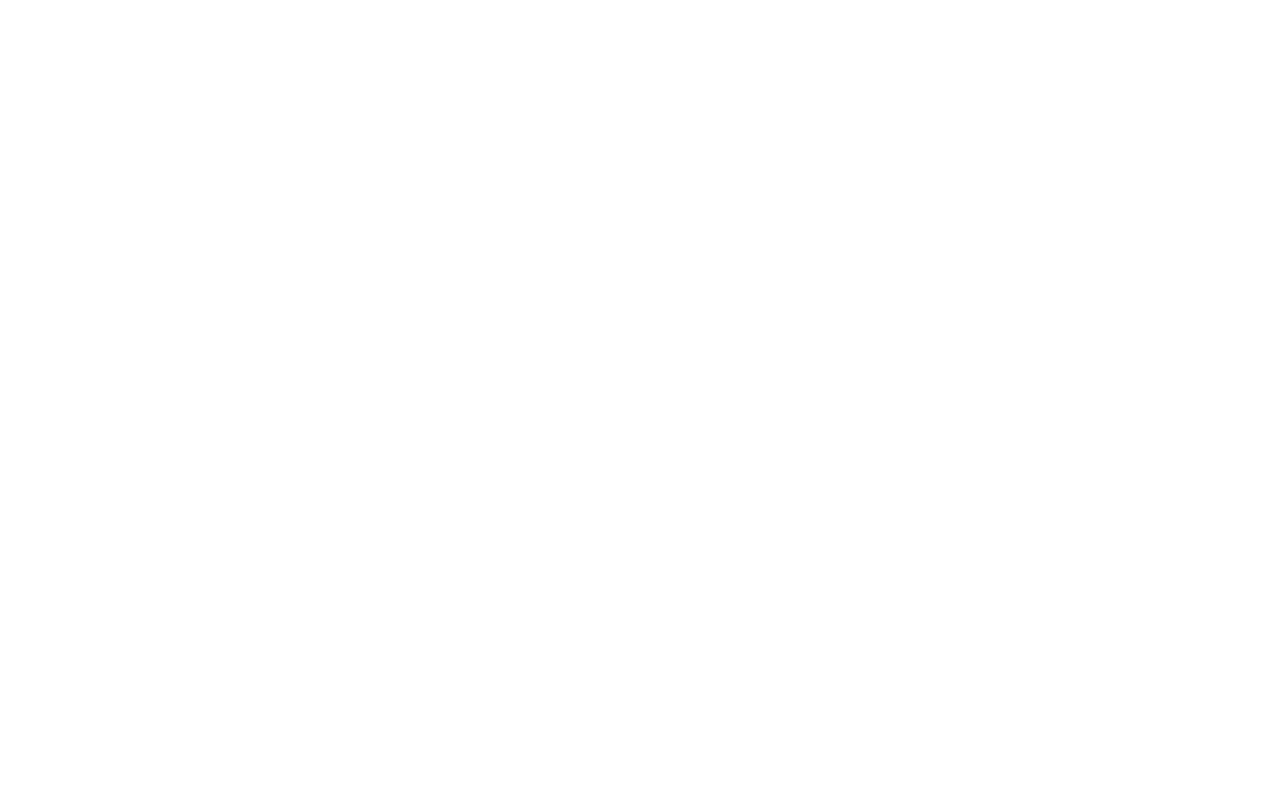
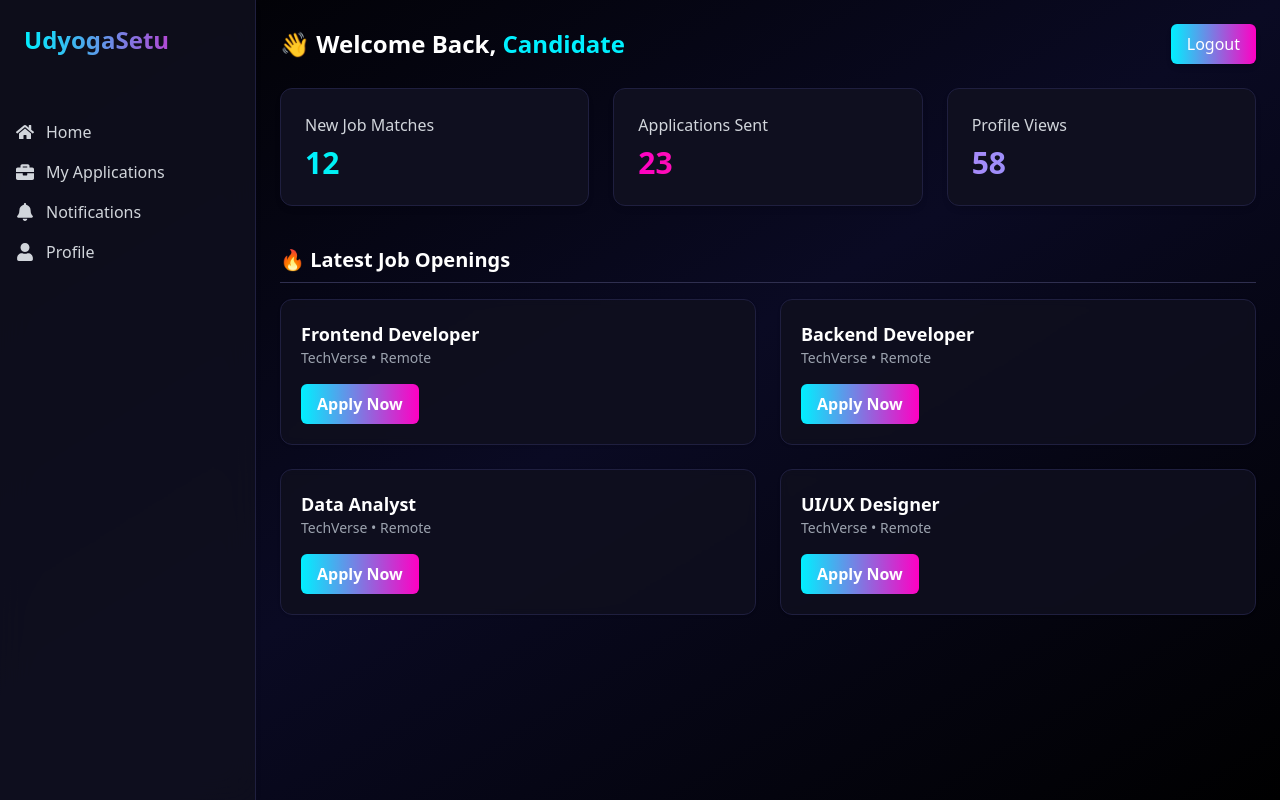
Before and after one commit to ramusiripalli/JobsFinder, a React (Vite) app in the folder client/: page /dashboard in a window 1280 px wide. Before the commit this address had no page. Built offline with nearby package versions, Linux system fonts and the light colour scheme.

Commit message:
Added DashBoard and created Features Redux toolkit

```diff
--- a/client/src/App.jsx
+++ b/client/src/App.jsx
@@ -4,7 +4,8 @@
 import { ToastContainer } from 'react-toastify';
 import 'react-toastify/dist/ReactToastify.css';
 import Landing from "./pages/Landing.jsx";
-// import Dashboard from "./pages/Dashboard"; // upcoming
+import Dashboard from "./pages/Dashboard.jsx";
+
 
 function App() {
   return (
@@ -13,7 +14,7 @@
       <Route path="/" element={<Landing />} />
         <Route path="/login" element={<Login />} />
         <Route path="/register" element={<Register />} />
-        {/* <Route path="/dashboard" element={<Dashboard />} /> */}
+        <Route path="/dashboard" element={<Dashboard />} />
 
       </Routes>
       <ToastContainer
--- /dev/null
+++ b/client/src/pages/Dashboard.jsx
@@ -0,0 +1,99 @@
+import React from "react";
+import { FaHome, FaBriefcase, FaBell, FaUser } from "react-icons/fa";
+
+const Dashboard = () => {
+  return (
+    <div className="flex min-h-screen bg-gradient-to-br from-black via-[#0a0a23] to-black text-white">
+      {/* Sidebar */}
+      <aside className="w-64 bg-[#0f0f1fdd] border-r border-[#1f1f3f] shadow-md backdrop-blur-lg hidden md:block">
+        <div className="p-6">
+          <h1 className="text-2xl font-bold text-transparent bg-clip-text bg-gradient-to-r from-[#00f0ff] to-[#ff00c3]">
+            UdyogaSetu
+          </h1>
+        </div>
+        <nav className="mt-10 space-y-4 px-4">
+          <SidebarItem icon={<FaHome />} text="Home" />
+          <SidebarItem icon={<FaBriefcase />} text="My Applications" />
+          <SidebarItem icon={<FaBell />} text="Notifications" />
+          <SidebarItem icon={<FaUser />} text="Profile" />
+        </nav>
+      </aside>
+
+      {/* Main Content */}
+      <div className="flex-1 p-6">
+        {/* Topbar */}
+        <header className="flex justify-between items-center mb-6">
+          <h2 className="text-2xl font-semibold">
+            👋 Welcome Back, <span className="text-[#00f0ff]">Candidate</span>
+          </h2>
+          <button className="bg-gradient-to-r from-[#00f0ff] to-[#ff00c3] px-4 py-2 rounded-md text-white shadow-md hover:scale-105 transition">
+            Logout
+          </button>
+        </header>
+
+        {/* Cards */}
+        <section className="grid grid-cols-1 md:grid-cols-2 lg:grid-cols-3 gap-6">
+          <InfoCard
+            title="New Job Matches"
+            value="12"
+            gradient="from-[#00f0ff] to-[#00ffa3]"
+          />
+          <InfoCard
+            title="Applications Sent"
+            value="23"
+            gradient="from-[#ff00c3] to-[#ff6b6b]"
+          />
+          <InfoCard
+            title="Profile Views"
+            value="58"
+            gradient="from-[#a78bfa] to-[#60a5fa]"
+          />
+        </section>
+
+        {/* Latest Jobs */}
+        <section className="mt-10">
+          <h3 className="text-xl font-semibold mb-4 border-b border-[#2f2f4f] pb-2">
+            🔥 Latest Job Openings
+          </h3>
+          <div className="grid gap-6 md:grid-cols-2">
+            {["Frontend Developer", "Backend Developer", "Data Analyst", "UI/UX Designer"].map((title, idx) => (
+              <JobCard key={idx} title={title} company="TechVerse" location="Remote" />
+            ))}
+          </div>
+        </section>
+      </div>
+    </div>
+  );
+};
+
+const SidebarItem = ({ icon, text }) => (
+  <div className="flex items-center gap-3 text-gray-300 hover:text-[#00f0ff] transition cursor-pointer">
+    <span className="text-lg">{icon}</span>
+    <span>{text}</span>
+  </div>
+);
+
+const InfoCard = ({ title, value, gradient }) => (
+  <div
+    className={`p-6 rounded-xl bg-[#0f0f1f] border border-[#1f1f3f] shadow-md backdrop-blur-md hover:shadow-lg transition`}
+  >
+    <h4 className="text-md text-gray-300 mb-2">{title}</h4>
+    <p
+      className={`text-3xl font-bold bg-clip-text text-transparent bg-gradient-to-r ${gradient}`}
+    >
+      {value}
+    </p>
+  </div>
+);
+
+const JobCard = ({ title, company, location }) => (
+  <div className="bg-[#0f0f1fdd] border border-[#1f1f3f] p-5 rounded-xl shadow hover:scale-[1.02] transition-all backdrop-blur-sm">
+    <h4 className="text-lg font-semibold text-white">{title}</h4>
+    <p className="text-sm text-gray-400">{company} • {location}</p>
+    <button className="mt-4 bg-gradient-to-r from-[#00f0ff] to-[#ff00c3] px-4 py-2 rounded-md text-white font-semibold hover:opacity-90 transition">
+      Apply Now
+    </button>
+  </div>
+);
+
+export default Dashboard;
--- a/client/src/pages/Login.jsx
+++ b/client/src/pages/Login.jsx
@@ -49,7 +49,7 @@
               className="w-full px-4 py-3 bg-transparent border border-cyan-500/70 rounded-xl text-white placeholder-gray-400 focus:outline-none focus:ring-2 focus:ring-cyan-500 transition"
             />
             <span
-              className="absolute right-4 top-9 text-gray-400 cursor-pointer"
+              className="absolute right-4 top-9 text-gray-400 cursor-pointer text-2xl"
               onClick={() => setShowPassword(!showPassword)}
             >
               {showPassword ? <FaEyeSlash /> : <FaEye />}
```
Also changed, not shown: client/src/features/jobSlice.js (added).
